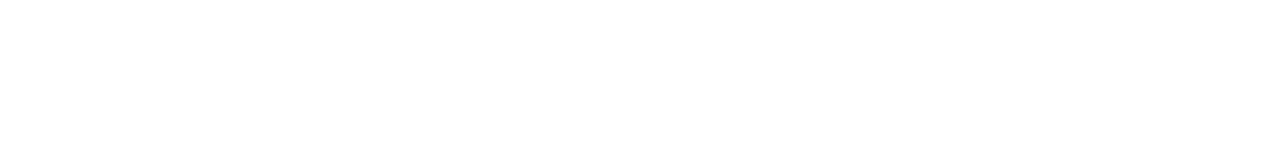
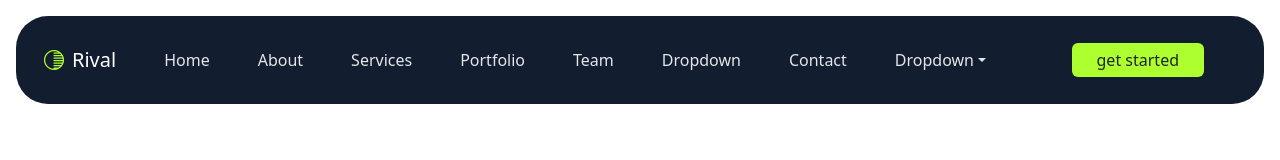
Before and after one commit to shahed-abdalaziz/rival-bootstrap-template, a plain HTML site: page index.html in a window 1280 px wide. Drawn offline with nearby package versions, Linux system fonts and the light colour scheme.

Commit message:
Add Navbar

```diff
--- a/index.html
+++ b/index.html
@@ -12,7 +12,63 @@
 
 </head>
 <body>
-
+<!--  start navbar-->
+  <div class="navbar navbar-top navbar-expand-lg fixed-top m-3 rounded-5 navbar-dark"
+    style="background-color: rgba(128, 128, 128, 0.23)">
+    <div class="container-fluid">
+      <a href="#" class="navbar-brand p-2 text-white">
+        <i class="bi bi-shadows p-2" style="color: greenyellow"></i>Rival
+      </a>
+      <button class="navbar-toggler" type="button" data-bs-toggle="offcanvas" data-bs-target="#off-canvas-navbar">
+        <span class="navbar-toggler-icon"></span>
+      </button>
+      <div class="offcanvas offcanvas-end" tabindex="-1" id="off-canvas-navbar">
+        <div class="offcanvas-header">
+          <h4 class="offcanvas-title">title</h4>
+          <button class="btn btn-close" type="button" data-bs-dismiss="offcanvas"></button>
+        </div>
+        <div class="offcanvas-body d-flex justify-content-start off-canvas">
+          <ul class="navbar-nav">
+            <li class="nav-item p-3">
+              <a href="#home" class="nav-link">Home</a>
+            </li>
+            <li class="nav-item p-3">
+              <a href="#about" class="nav-link">About</a>
+            </li>
+            <li class="nav-item p-3">
+              <a href="#services" class="nav-link">Services</a>
+            </li>
+            <li class="nav-item p-3">
+              <a href="#portfolio" class="nav-link">Portfolio</a>
+            </li>
+            <li class="nav-item p-3">
+              <a href="#team" class="nav-link">Team</a>
+            </li>
+            <li class="nav-item p-3">
+              <a href="#" class="nav-link">Dropdown</a>
+            </li>
+            <li class="nav-item p-3">
+              <a href="#contact" class="nav-link">Contact</a>
+            </li>
+            <li class="nav-item dropdown p-3">
+              <a href="#" class="nav-link dropdown-toggle" role="button" data-bs-toggle="dropdown">
+                Dropdown</a>
+              <ul class="dropdown-menu">
+                <li><a href="#" class="dropdown-item text-bg-dark">Dropdown1</a></li>
+                <li><a href="#" class="dropdown-item ">Dropdown2</a></li>
+                <li><a href="#" class="dropdown-item ">Dropdown3</a></li>
+                <li><a href="#" class="dropdown-item ">Dropdown4</a></li>
+              </ul>
+            </li>
+          </ul>
+        </div>
+      </div>
+      <button type="button" class="btn py-1 px-4 me-5" style="background-color: greenyellow">
+        get started
+      </button>
+    </div>
+  </div>
+  <!-- end navbar -->
 
 
 
--- a/style.css
+++ b/style.css
@@ -1,3 +1,33 @@
 body {
     background-color: #0b1724;
 }
+/* navbar start */
+.nav-link {
+  color: #e5e6ea !important;
+}
+.nav-link:hover {
+  color: greenyellow !important;
+}
+.off-canvas {
+  background-color: #121d2f;
+}
+.navbar-top {
+  background-color: #121d2f !important;
+}
+.offcanvas .nav-link {
+  color: #ffffff;
+}
+.offcanvas .nav-link:hover {
+  color: greenyellow;
+}
+.dropdown-menu {
+  background-color: #121d2f;
+}
+.dropdown-item {
+  color: white
+}
+.dropdown-item:hover {
+  color: #a8ef00;
+  background-color: transparent;
+}
+/* end navbar */
```
